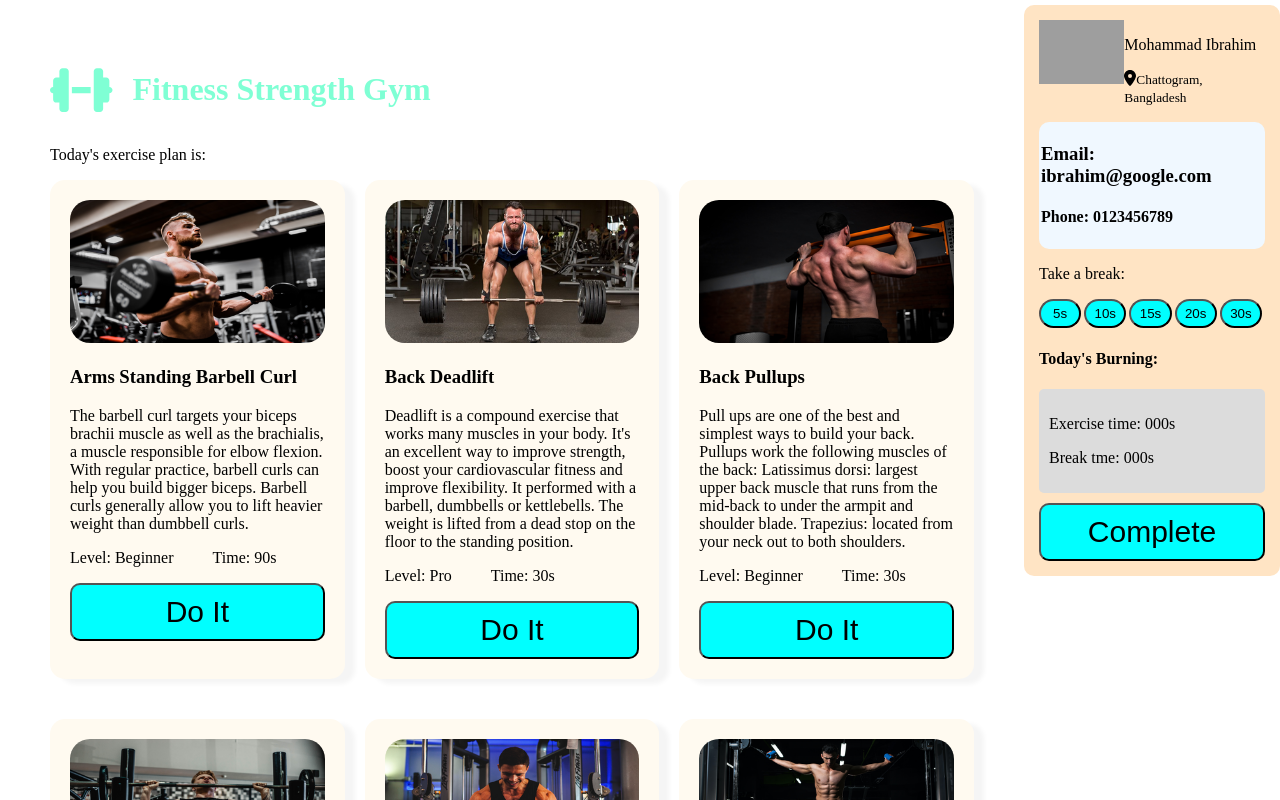
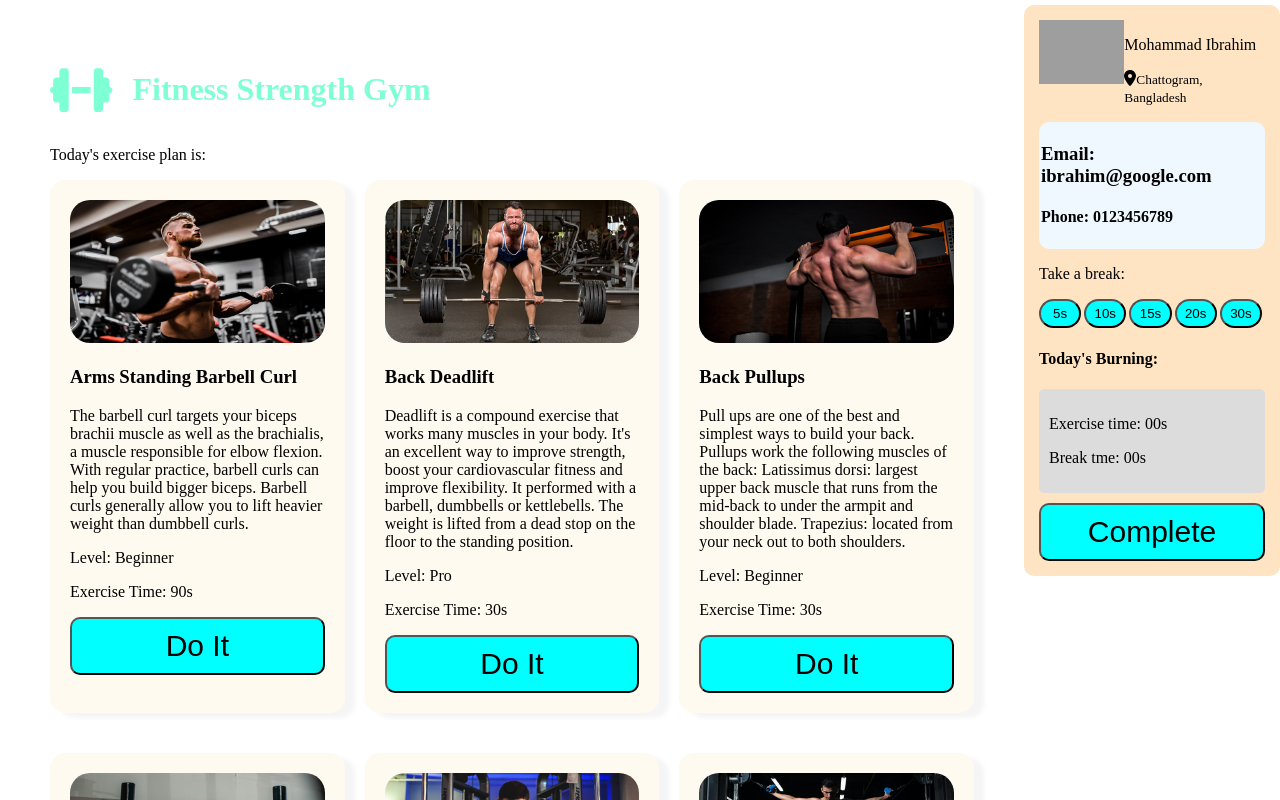
Before and after one commit to mdiibrahim/Fitness-Strength-Gym, a React (Create React App) app: page / in a window 1280 px wide. Shown: the top 800 px of the page. Built offline with nearby package versions, Linux system fonts and the light colour scheme; grey boxes are pictures that could not be loaded; a web font is replaced by a local one.

Commit message:
click hanler are added

```diff
--- a/src/App.js
+++ b/src/App.js
@@ -14,23 +14,31 @@ function App() {
             .then(res => res.json())
             .then(data => setExercises(data))
     }, [])
+    const DoExercise = (time) => {
+
+    console.log(time)
+
+    }
     return (
         <div className='ExerciseList-container' >
             {
                 exercises.map(Exercise => <ExerciseList
+                    id={Exercise.id}
                     key={Exercise.id}
                     img={Exercise.img}
                     name={Exercise.name}
                     level={Exercise.level}
                     time={Exercise.time}
                     about={Exercise.about}
+                    DoExercise={DoExercise}
                 ></ExerciseList>)
             }
 
         </div>
 
     )
-}
+  }
+
   return (
     <div className="App">
       <div className='Main-container'>
@@ -52,4 +60,5 @@ function App() {
   );
 }
 
+
 export default App;
--- a/src/Components/Main-Container/ExerciseList/ExerciseList.css
+++ b/src/Components/Main-Container/ExerciseList/ExerciseList.css
@@ -10,9 +10,10 @@
     width: 100%;
     border-radius: 20px;
 }
-
-.time{
-    margin-left: 35px;
+.Excercise-info{
+    display: flex;
+    justify-content: space-between;
+    flex-direction: column;
 }
 .btn-do {
     width: 100%;
--- a/src/Components/Main-Container/ExerciseList/ExerciseList.js
+++ b/src/Components/Main-Container/ExerciseList/ExerciseList.js
@@ -1,7 +1,8 @@
 import React from 'react';
 import './ExerciseList.css';
 
-const ExerciseList = ({ name, img, level, time, about }) => {
+const ExerciseList = ({id, name, img, level, time, about, DoExercise}) => {
+
     return (
         <div className='Exercise'>
 
@@ -9,11 +10,14 @@ const ExerciseList = ({ name, img, level, time, about }) => {
 
 
             <div className='Excercise-info'>
-                <h3>{name}</h3>
-                <p>{about}</p>
-                <p>Level: {level} <span className='time'>Time: {time}s</span></p>
                 <div>
-                    <button className='btn-do'>
+                    <h3>{name}</h3>
+                    <p>{about}</p>
+                    <p>Level: {level} </p>
+                    <p >Exercise Time: <span>{time}</span>s</p>
+                </div>
+                <div>
+                    <button className='btn-do' onClick={()=>DoExercise(time)}>
                         Do It</button>
                 </div>
             </div>
--- a/src/Components/Main-Container/Profile/Profile.js
+++ b/src/Components/Main-Container/Profile/Profile.js
@@ -45,8 +45,8 @@ const Profile = () => {
             <div>
                 <h4>Today's Burning:  </h4>
                 <div className='total-time-container'>
-                    <p>Exercise time: <span>000</span>s</p>
-                    <p>Break tme: <span>000</span>s</p>
+                    <p>Exercise time: <span id='previous-exercise-time'>00</span>s</p>
+                    <p>Break tme: <span>00</span>s</p>
                 </div>
             </div>
             <button className='btn-complete'>Complete</button>
```
